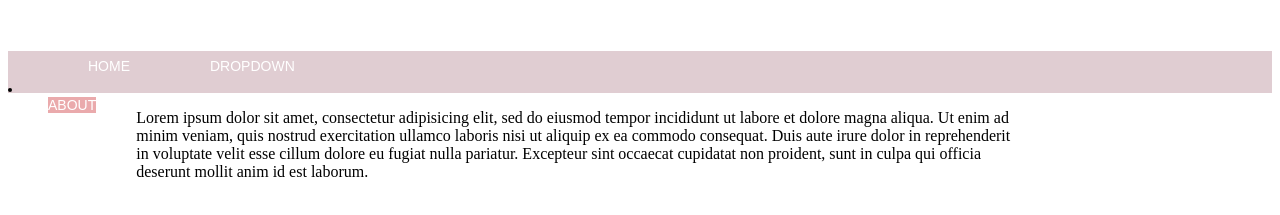
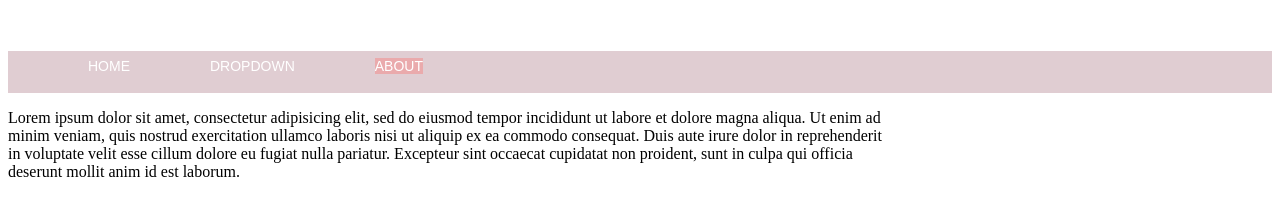
Before and after one commit to StephenRound/341work, a plain HTML site: page week-10/index.html in a window 1280 px wide. Shown: the part 153-368 px from the top of the page. Drawn offline with Linux system fonts and the light colour scheme.

Commit message:
nav bar doesn't like to work

```diff
--- a/week-10/index.html
+++ b/week-10/index.html
@@ -11,7 +11,6 @@
   <img src="css/img/logo.jpg" alt="Stephen Round" width="100px" height="140px" />
   <br /></center></div>
 <header>
-  <div class="menu-container">
     <ul>
       <li><a href="http://stephenround.github.io/341-work/week-03-hw">Home</a></li>
     <li class="drop-menu">
@@ -23,7 +22,6 @@
             <a href="http://stephenround.github.io/MAR440/week6hw">Game Design</a>
           </div></li>
         <li><a href="javascript:void(0)" class="active">About</a></li>
-    </div>
 </header>
   <div class="container">
     <p>Lorem ipsum dolor sit amet, consectetur adipisicing elit, sed do eiusmod tempor incididunt ut labore et dolore magna aliqua. Ut enim ad minim veniam, quis nostrud exercitation ullamco laboris nisi ut aliquip ex ea commodo consequat. Duis aute irure dolor in reprehenderit in voluptate velit esse cillum dolore eu fugiat nulla pariatur. Excepteur sint occaecat cupidatat non proident, sunt in culpa qui officia deserunt mollit anim id est laborum.</p>
```
